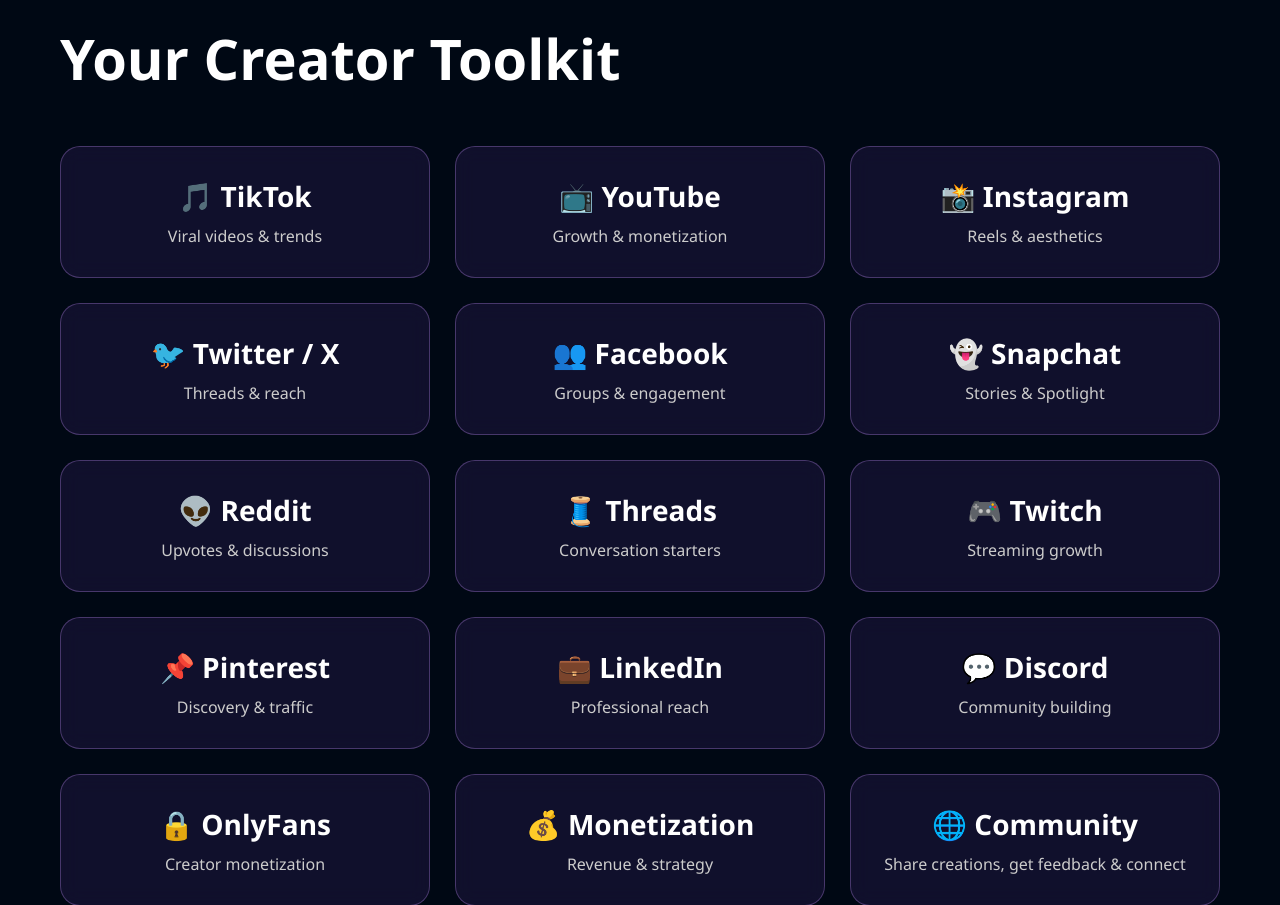
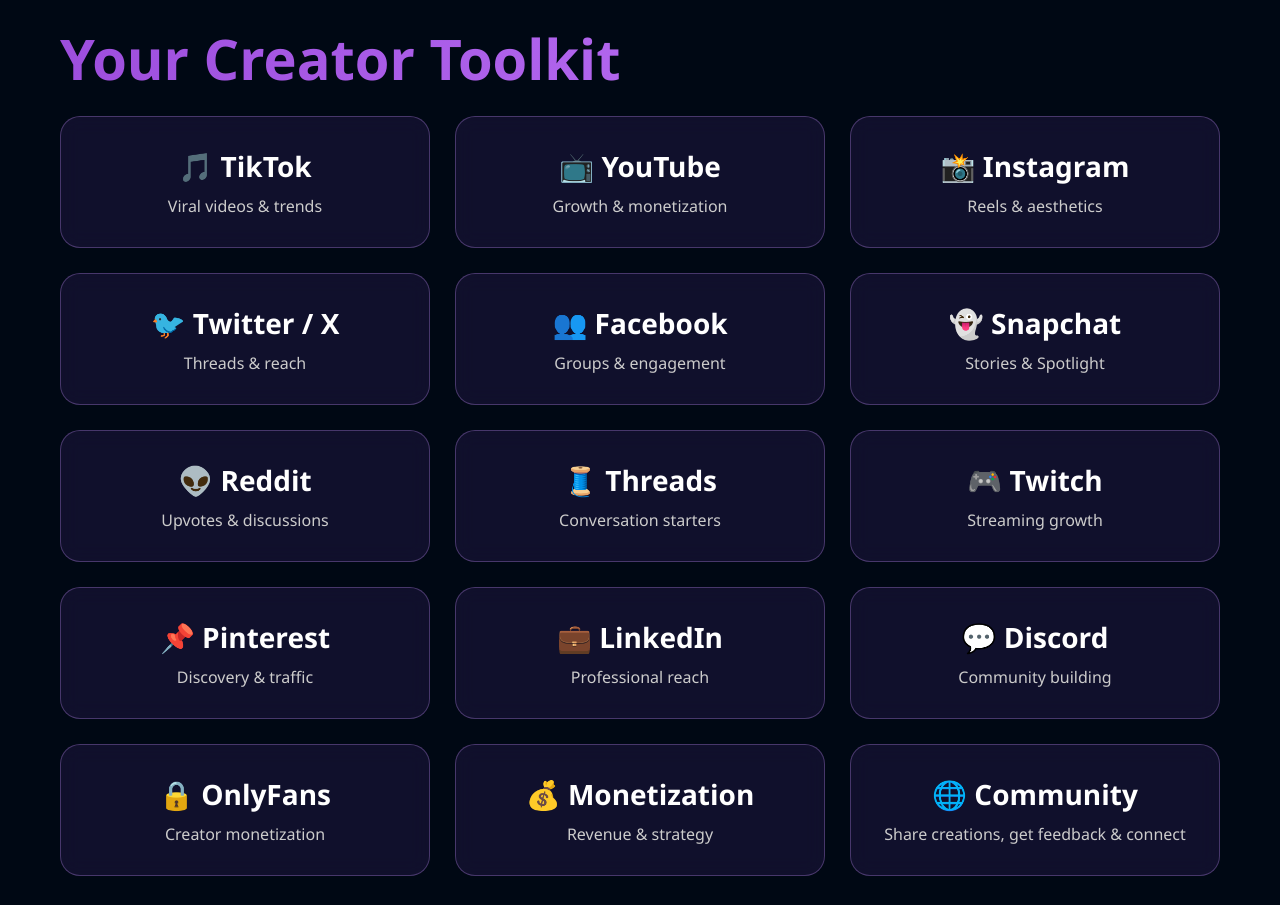
Before and after one commit to drwttierney-wq/Creatorskit, a Flask app: page /dashboard in a window 1280 px wide. Shown: the part 240-1145 px from the top of the page. After the commit the page ends 1116 px from the top, so only its background shows below. Run offline with Flask 3, Linux system fonts and the light colour scheme.

Commit message:
Update dashboard.html

```diff
--- a/templates/dashboard.html
+++ b/templates/dashboard.html
@@ -1,9 +1,7 @@
 {% extends 'base.html' %}
 {% block content %}
 
-<h1 style="font-size:56px;font-weight:900;margin-bottom:50px;">
-    Your Creator Toolkit
-</h1>
+<h1 class="page-title">Your Creator Toolkit</h1>
 
 <div class="grid">
 
@@ -77,7 +75,6 @@
         <p>Revenue & strategy</p>
     </a>
 
-    <!-- New Community Card -->
     <a href="/community" class="card">
         <h2>🌐 Community</h2>
         <p>Share creations, get feedback & connect</p>
```
